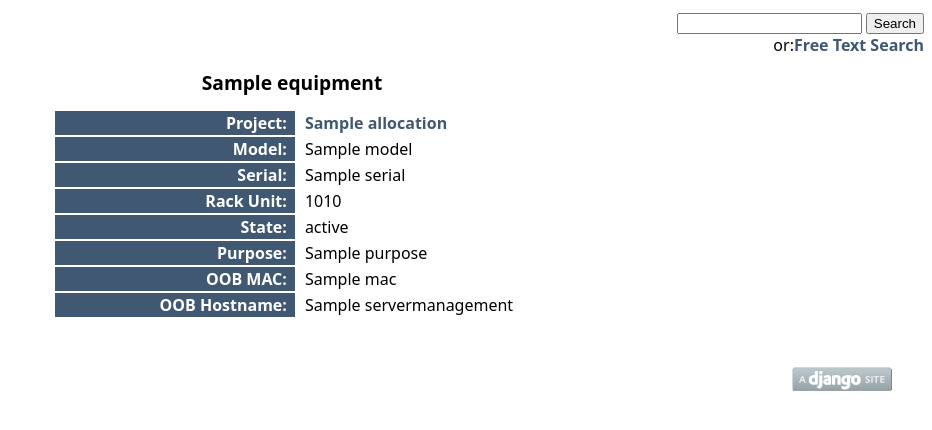
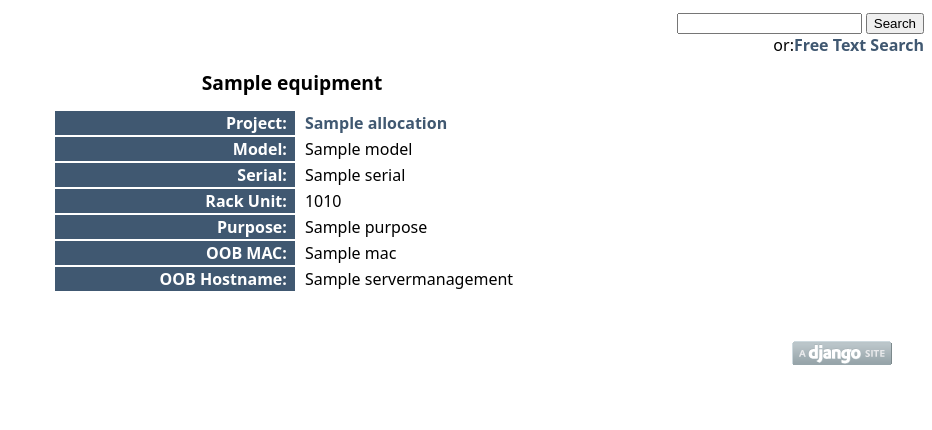
Before and after one commit to servermon/servermon, a Django app: template hwdoc/templates/equipment.html in a window 1280 px wide. Shown: the top 430 px of the page, without its empty margins (348-1280 px from the left). Run offline with Django 3.2, Linux system fonts and the light colour scheme; the template is opened without the code that fills it: most values are stand-ins (such as "Sample title", 1, 10 or a date in 2020).

Commit message:
Remove obsolete state from equipment template

```diff
--- a/hwdoc/templates/equipment.html
+++ b/hwdoc/templates/equipment.html
@@ -8,7 +8,6 @@
 		<tr><th>Model:</th><td>{{ equipment.model }}</td></tr>
 		<tr><th>Serial:</th><td>{{ equipment.serial }}</td></tr>
 		<tr><th>Rack Unit:</th><td>{{ equipment.rack|stringformat:"02d" }}{{ equipment.unit|stringformat:"02d" }}</td></tr>
-		<tr><th>State:</th><td>{{ equipment.state }}</td></tr>
 		<tr><th>Purpose:</th><td>{{ equipment.purpose }}</td></tr>
 		<tr><th>OOB MAC:</th><td>{% if equipment.servermanagement %}{{ equipment.servermanagement.mac }}{% endif %}</td></tr>
 		<tr><th>OOB Hostname:</th><td>{% if equipment.servermanagement %}{{ equipment.servermanagement.hostname }}{% endif %}</td></tr>
```
